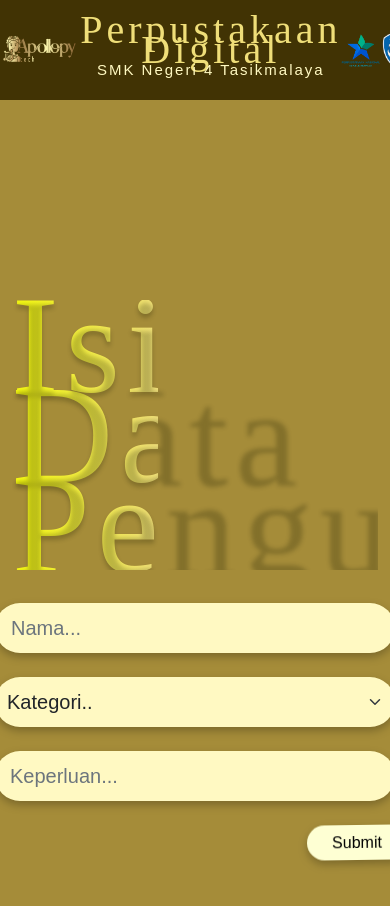
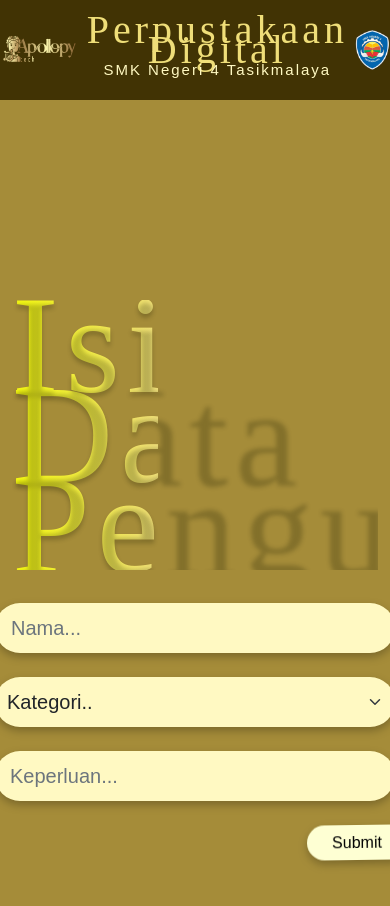
Before and after one commit to apollopy-tech/perpus-digital, a Nuxt app: page / in a window 390 px wide. Shown: the top 906 px of the page. Built offline with nearby package versions, Linux system fonts and the light colour scheme; no server answers; the database is empty; a web font is replaced by a local one.

Commit message:
remove perpusnasiona.vue

```diff
--- a/components/Header.vue
+++ b/components/Header.vue
@@ -5,7 +5,6 @@
             <h1>Perpustakaan Digital</h1>
             <h4>SMK Negeri 4 Tasikmalaya</h4>
         </div>
-        <img src="@/assets/images/perpusnasional.png" class="perpusnasional"/>
         <img src="@/assets/images/logosmk.png" class="smk"/>
     </div>
 </template>
@@ -39,10 +38,6 @@ z-index: 1;
     height: 90px;
 }
 
-.perpusnasional{
-    width: 150.104px;
-    height: 152px;
-}
 .smk{
     width: 111.077px;
     height: 126px;
@@ -88,10 +83,6 @@ h4{
         height:30px;
     }
 
-    .perpusnasional{
-        width: 60.104px;
-        height: 59px;
-    }
     .smk{
         width: 46.077px;
         height: 50px;
@@ -136,11 +127,6 @@ h4{
     .company {
         width: 160.178px;
         height:50px;
-    }
-
-    .perpusnasional{
-        width: 100.104px;
-        height: 90px;
     }
     .smk{
         width: 80.077px;
@@ -187,11 +173,6 @@ h4{
         width: 80.178px;
         height:30px;
     }
-
-    .perpusnasional{
-        width: 50.104px;
-        height: 40px;
-    }
     .smk{
         width: 40.077px;
         height: 40px;
```
